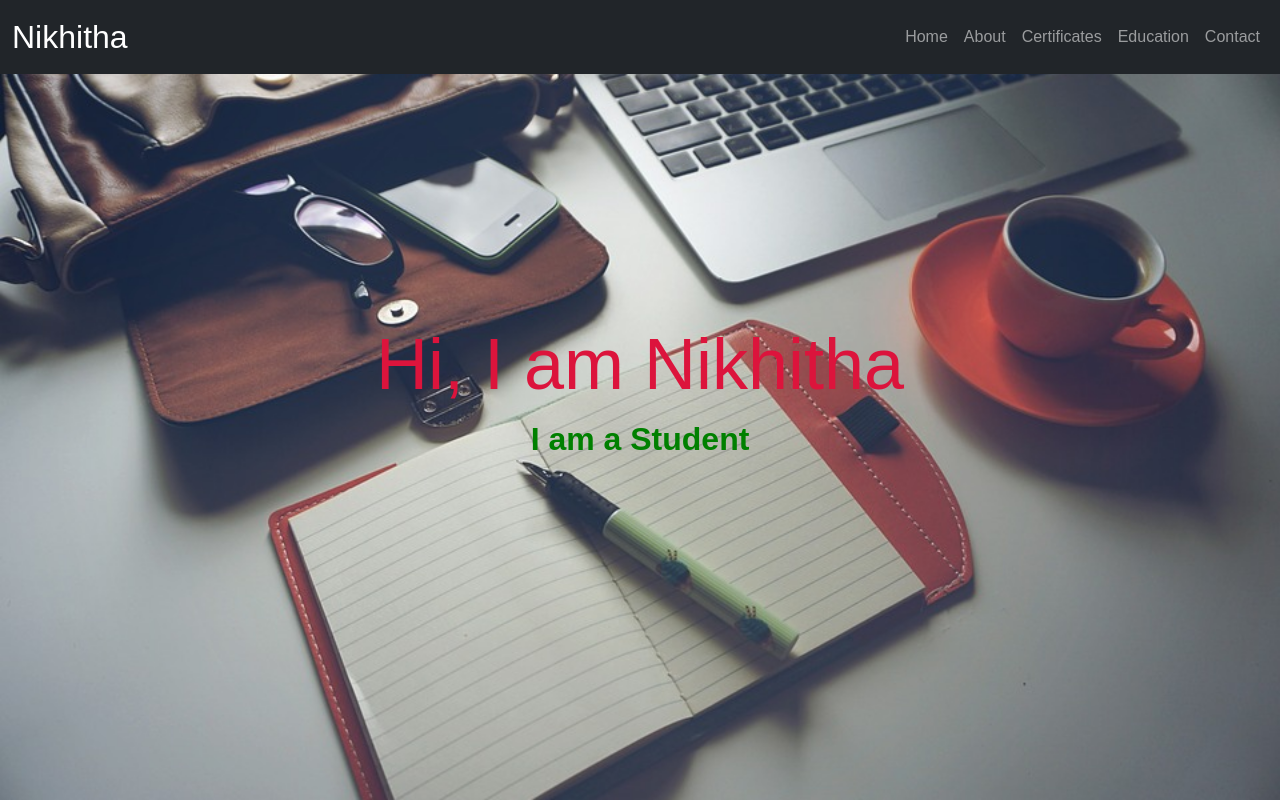
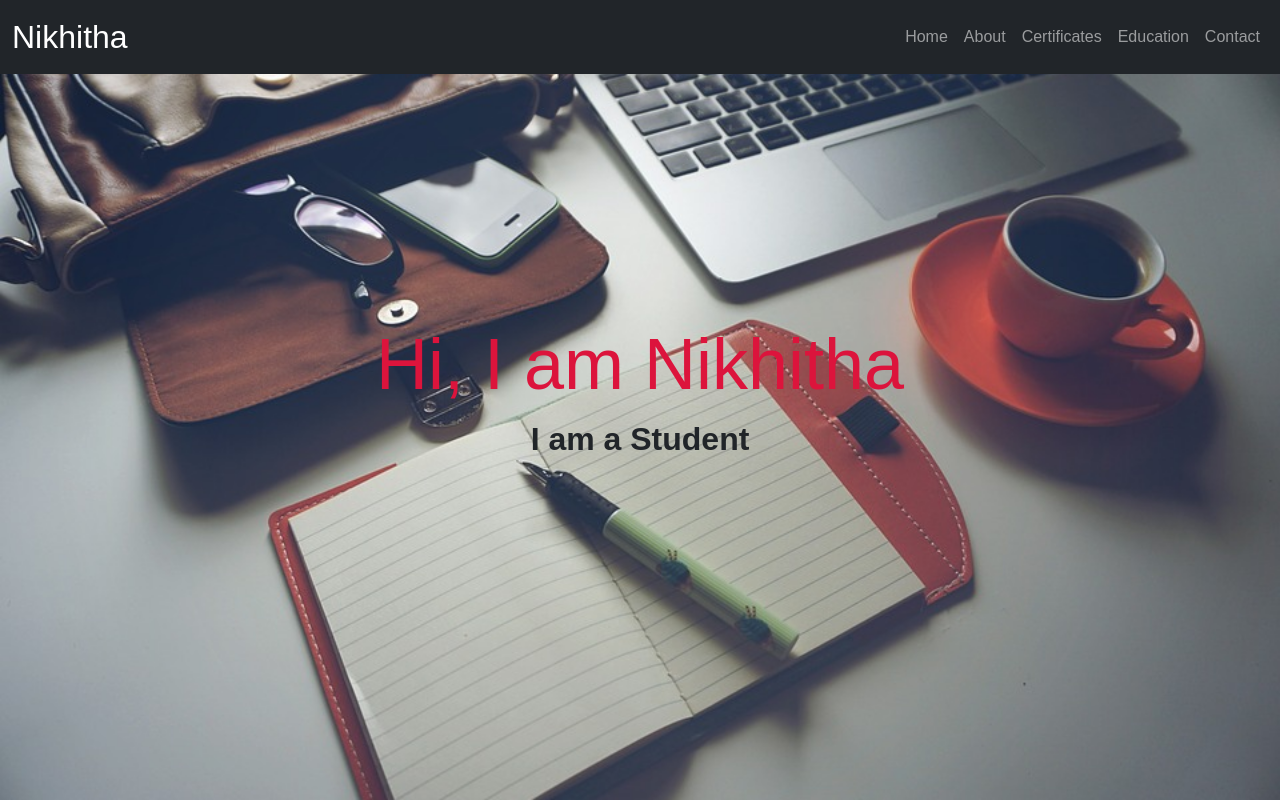
Before and after one commit to nikhitha-136/Portfolio, a plain HTML site: page index.html in a window 1280 px wide. Shown: the top 802 px of the page. Drawn offline with nearby package versions, Linux system fonts and the light colour scheme.

Commit message:
color
Signed-off-by: nikhitha-136 <140327659+nikhitha-136@users.noreply.github.com>

```diff
--- a/style.css
+++ b/style.css
@@ -13,12 +13,12 @@
 /* text css above hero image*/
 .hero_title {
     font-size: 4.5rem;
-    color:crimson;
-    font-weight:500;
+    color: crimson;
+    font-weight: 500;
 }
 .hero_desc {
+    font-weight: 600;
     font-size: 2rem;
-    font-weight:700;
 }
 .hero-text {
     text-align: center;
@@ -26,7 +26,7 @@
     top: 50%;
     left: 50%;
     transform: translate(-50%, -50%);
-    color: green;
+
 }
 
 /* spacing on all sections */
```
